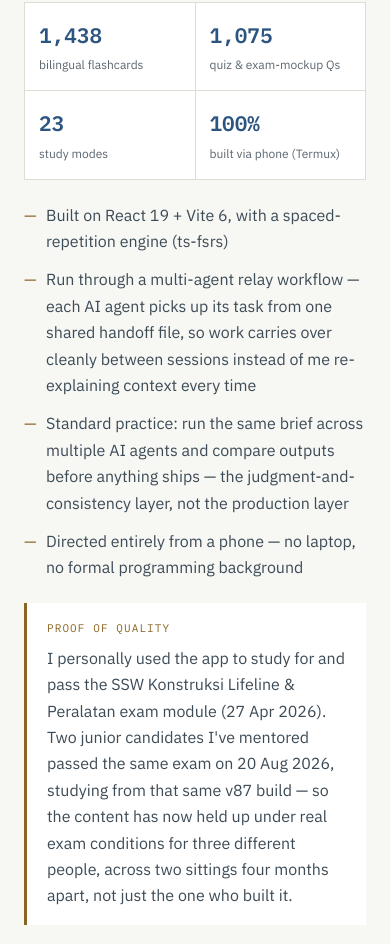
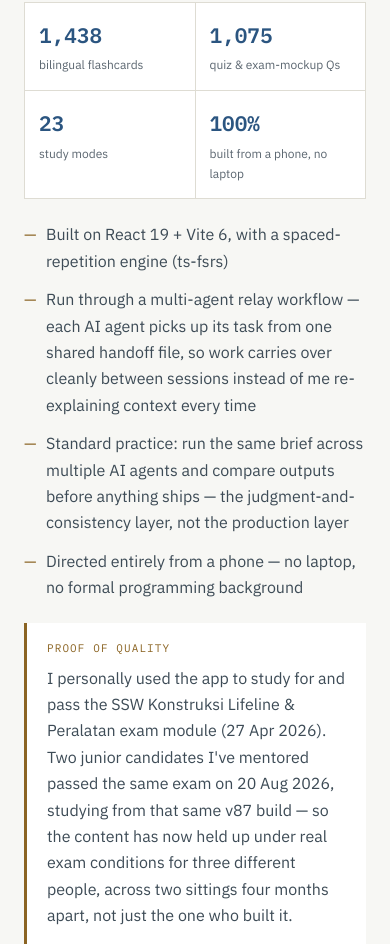
Before and after one commit to nuggetenak/Nugroho-Pangestu-Portofolio, a plain HTML site: page index.html in a window 390 px wide. Shown: the part 1709-2653 px from the top of the page. Drawn offline with Linux system fonts and the light colour scheme.

Commit message:
Remove Termux references; rewrite stale README
Owner asked for the term to go. Two occurrences: the flagship stat box
('built via phone (Termux)' -> 'built from a phone, no laptop' — same claim,
no tool name) and a README deploy step.

The README needed replacing anyway: it documented deploying to a repo called
nuggetenak.github.io, which is not this repo and was never created, and its
folder map predated assets/, icons/, bunka/ and lifeline/. Rewritten to
describe what's actually here, including the résumé-is-generated rule and the
two manual verification commands from HANDOFF.md.

```diff
--- a/index.html
+++ b/index.html
@@ -450,7 +450,7 @@
         <div class="stat-box"><span class="n">1,438</span><span class="l">bilingual flashcards</span></div>
         <div class="stat-box"><span class="n">1,075</span><span class="l">quiz &amp; exam-mockup Qs</span></div>
         <div class="stat-box"><span class="n">23</span><span class="l">study modes</span></div>
-        <div class="stat-box"><span class="n">100%</span><span class="l">built via phone (Termux)</span></div>
+        <div class="stat-box"><span class="n">100%</span><span class="l">built from a phone, no laptop</span></div>
       </div>
 
       <ul class="clean">
```
Also changed, not shown: 1 other file.
